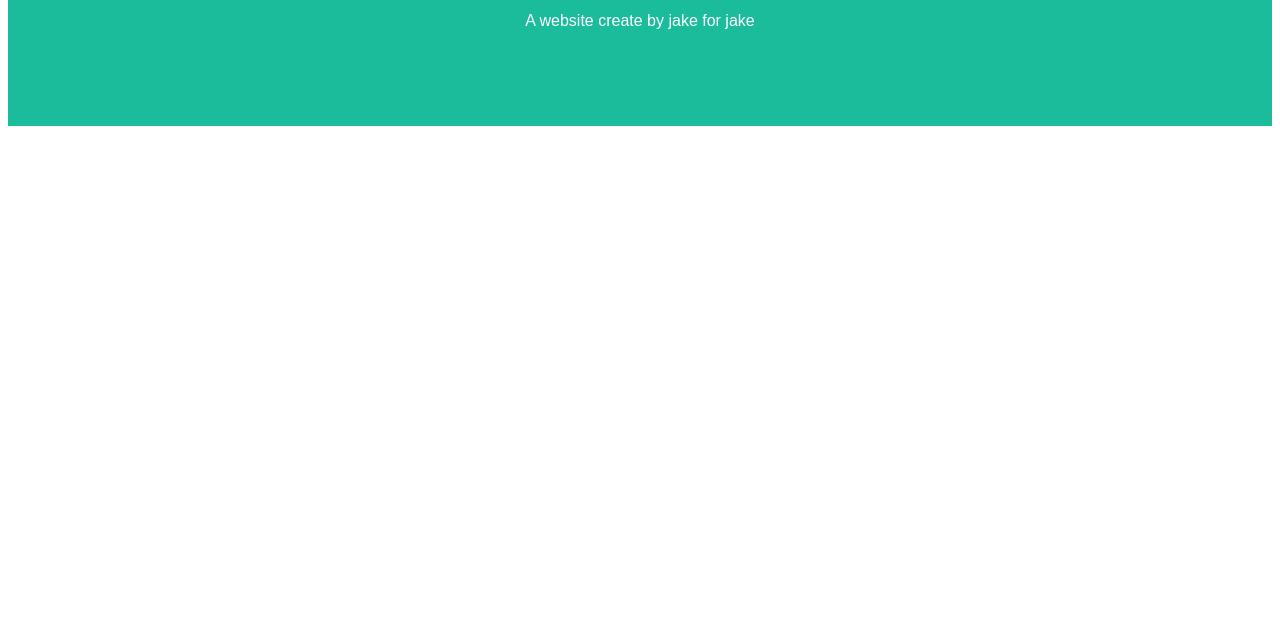
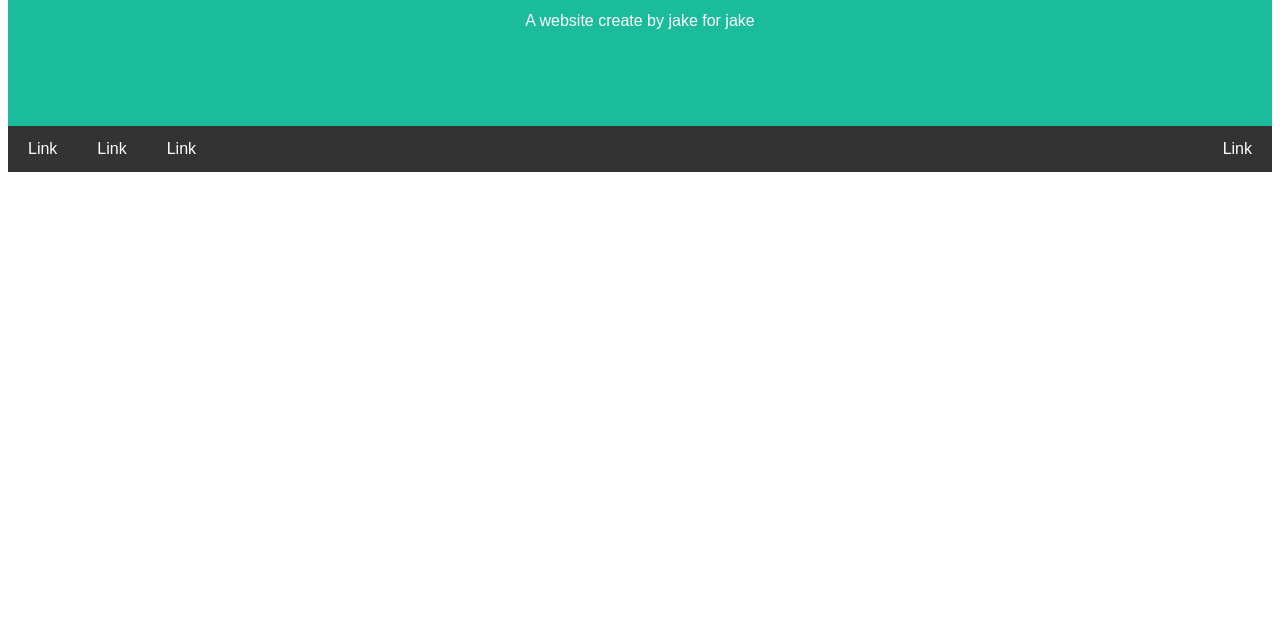
Before and after one commit to honkermuddlefoot/honkermuddlefoot.github.io, a plain HTML site: page index.html in a window 1280 px wide. Shown: the part 175-800 px from the top of the page. Drawn offline with Linux system fonts and the light colour scheme.

Commit message:
update main

```diff
--- a/index.html
+++ b/index.html
@@ -12,5 +12,11 @@
         <h1>Jacob Ferguson</h1>
         <p>A website create by jake for jake</p>
     </div>
+    <div class="navbar">
+        <a href="#">Link</a>
+        <a href="#">Link</a>
+        <a href="#">Link</a>
+        <a href="#" class="right">Link</a>
+    </div>
 </body>
 </html>
--- a/styles.css
+++ b/styles.css
@@ -12,3 +12,30 @@ body {
 .header h1{
     font-size: 40px;
 }
+
+
+/*Style the top navigation bar*/
+.navbar{
+    overflow: hidden; /*Hide overflow*/
+    background-color: #333; /*Dark background color*/
+}
+    /* Style the navigation bar links */
+    .navbar a {
+        float: left; /* Make sure that the links stay side-by-side */
+        display: block; /* Change the display to block, for responsive reasons (see below) */
+        color: white; /* White text color */
+        text-align: center; /* Center the text */
+        padding: 14px 20px; /* Add some padding */
+        text-decoration: none; /* Remove underline */
+    }
+
+        /* Right-aligned link */
+        .navbar a.right {
+            float: right; /* Float a link to the right */
+        }
+
+        /* Change color on hover/mouse-over */
+        .navbar a:hover {
+            background-color: #ddd; /* Grey background color */
+            color: black; /* Black text color */
+        }
```
